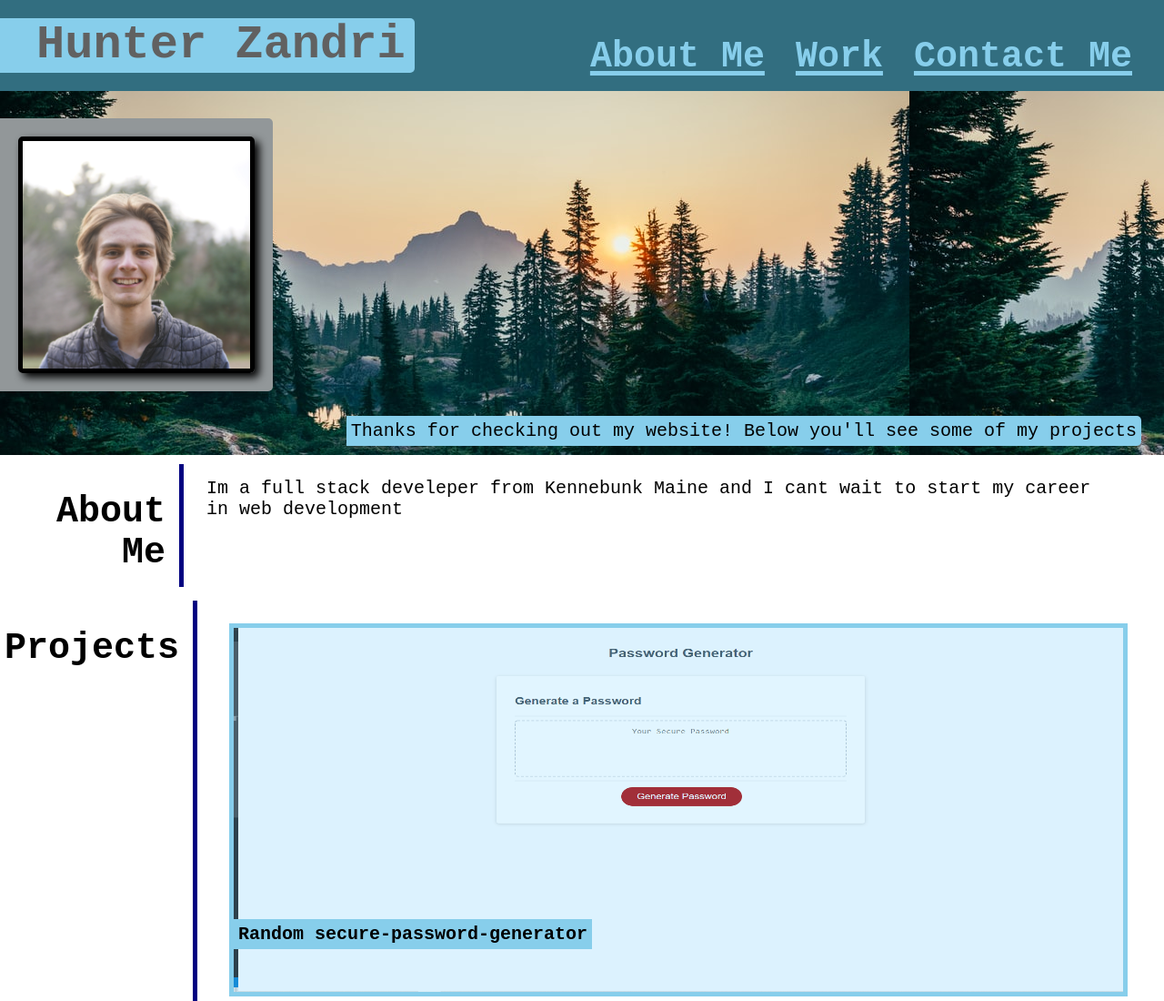
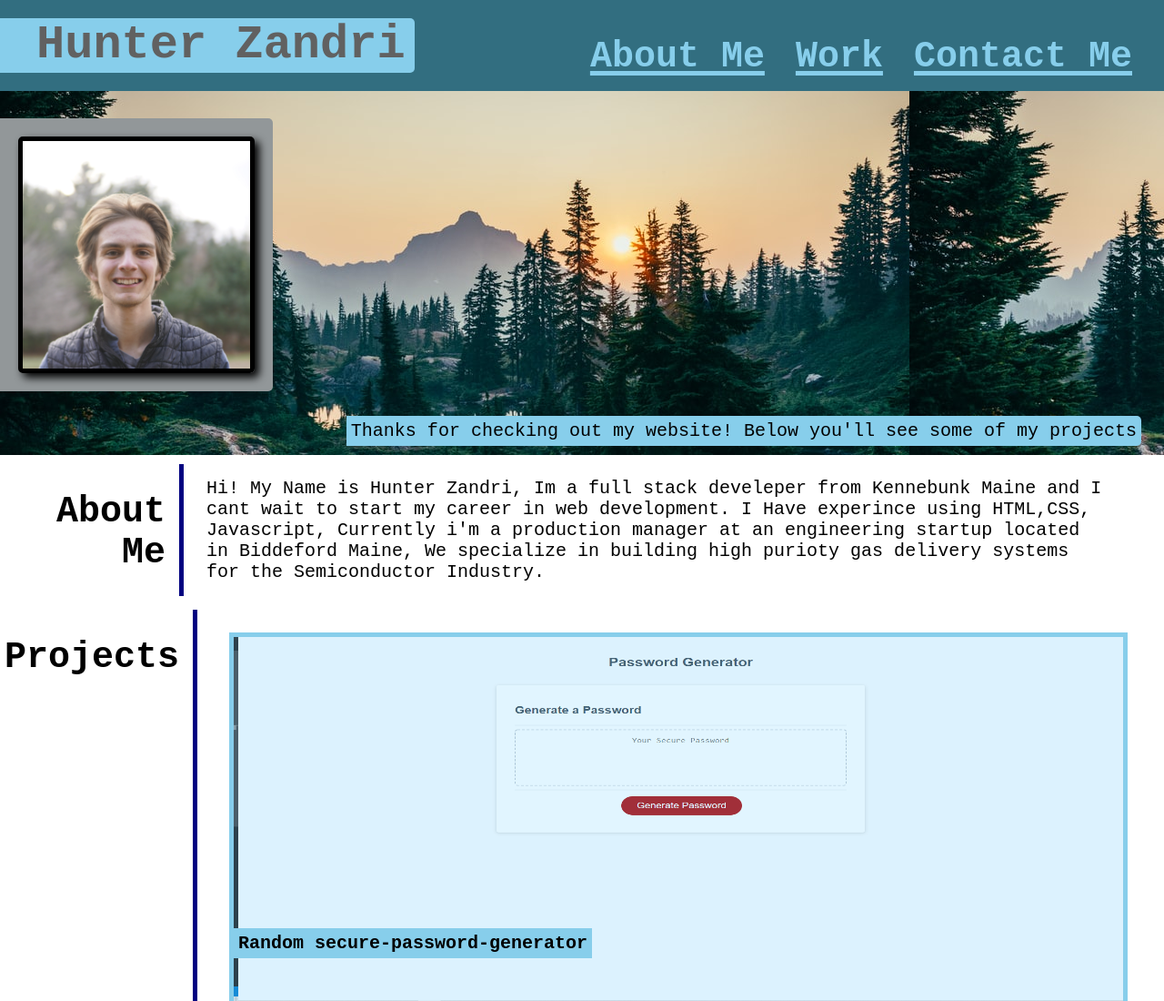
Before and after one commit to Hunter-Zandri/personal-portfolio-web, a plain HTML site: page index.html in a window 1280 px wide. Shown: the top 1100 px of the page at 91% size. Drawn offline with Linux system fonts and the light colour scheme; files whose address does not match are found by name.

Commit message:
updated personal statement

```diff
--- a/index.html
+++ b/index.html
@@ -41,7 +41,9 @@
                 </div>
                 <article class="paragraph">
                     <p>
-                        Im a full stack develeper from Kennebunk Maine and I cant wait to start my career in web development
+                        Hi! My Name is Hunter Zandri, Im a full stack develeper from Kennebunk Maine and I cant wait to start my career in web development. I Have experince using HTML,CSS, Javascript,
+                        Currently i'm a production manager at an engineering startup located in Biddeford Maine, We specialize in building high purioty gas delivery systems for the Semiconductor Industry.
+
                     </p>
                 </article>
             </div>
```
Also changed, not shown: package-lock.json (added).
